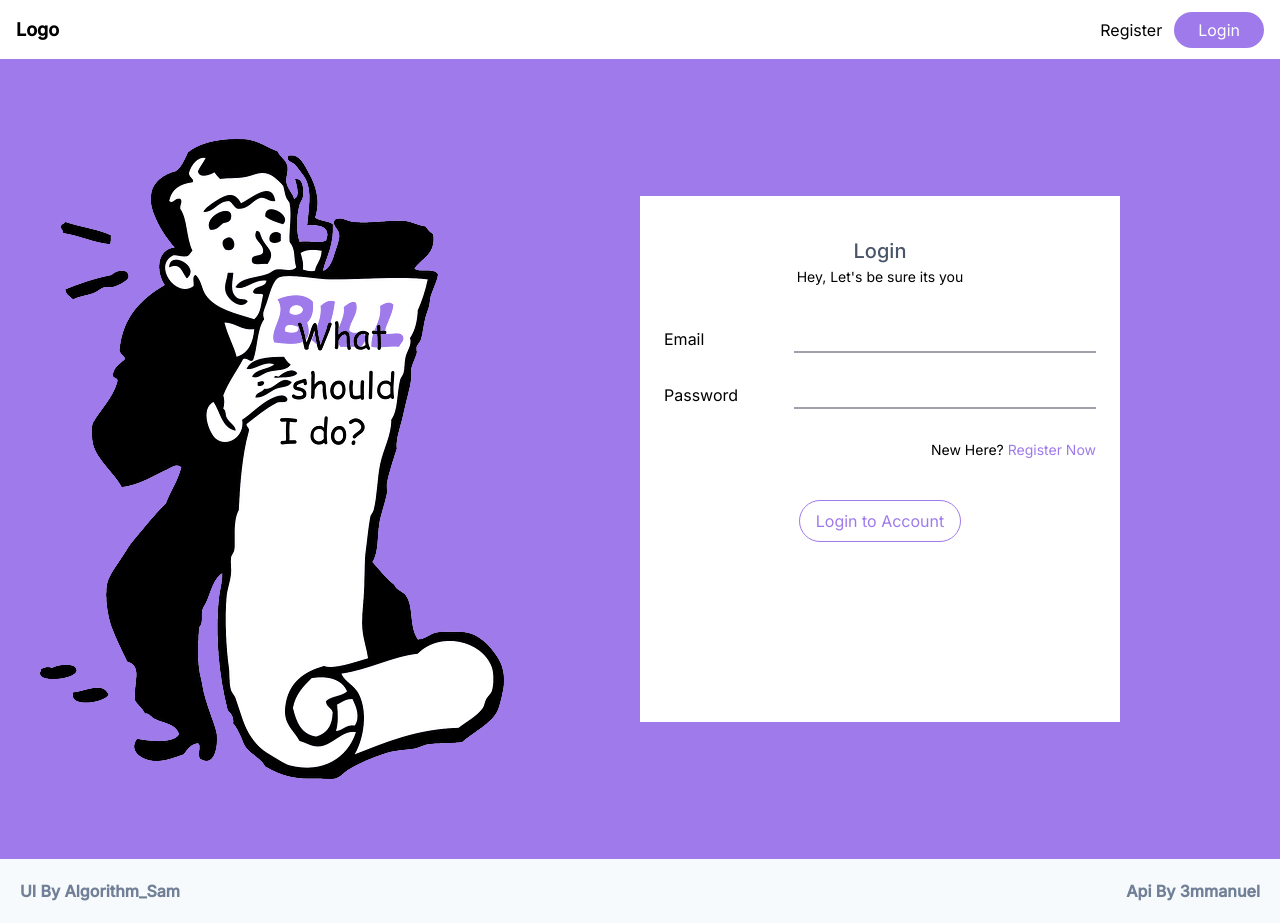
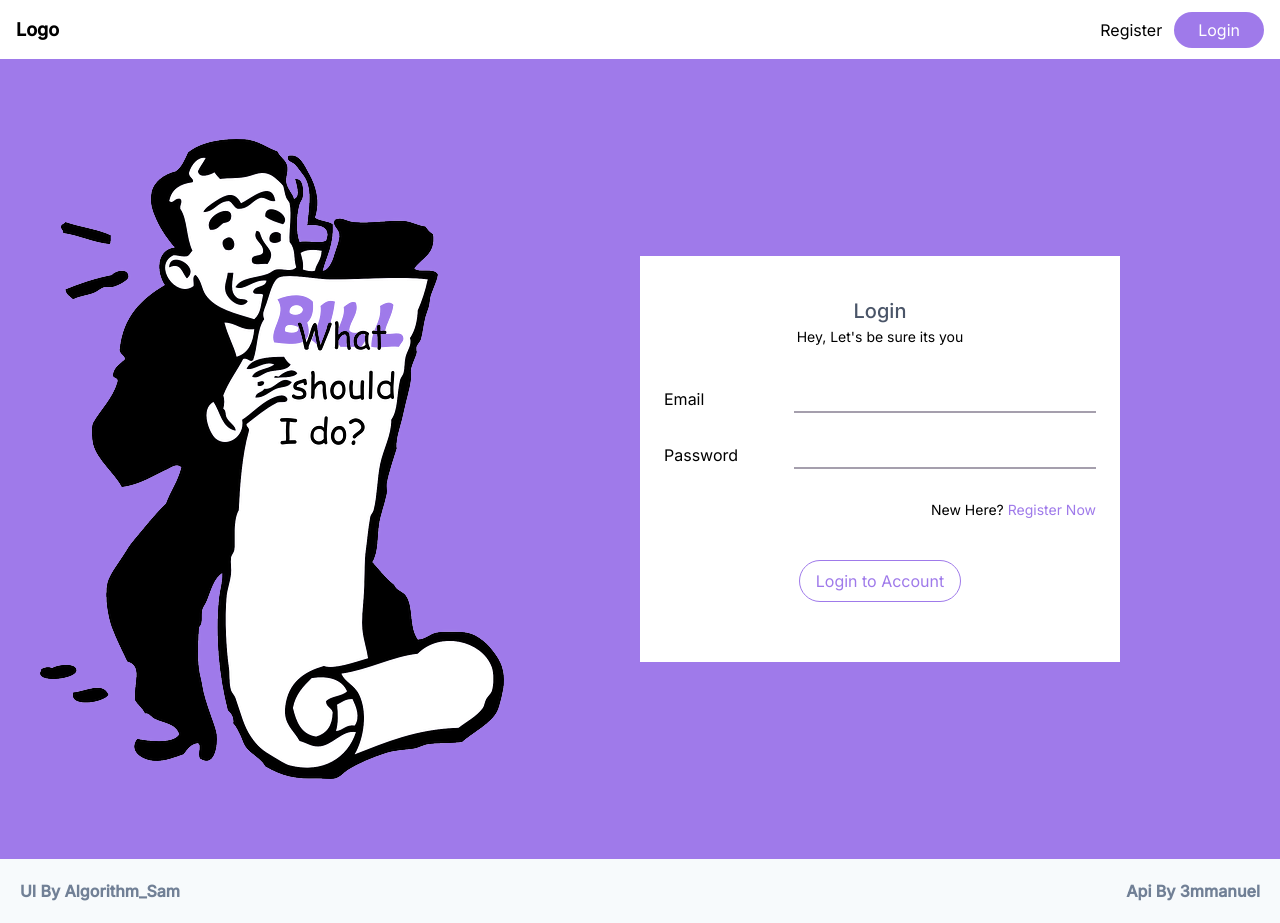
Before and after one commit to algorithm-sam/todo_app, a Vue app: page /login in a window 1280 px wide. Built offline with nearby package versions, Linux system fonts and the light colour scheme.

Commit message:
fixed excess space padding

```diff
--- a/src/views/Login.vue
+++ b/src/views/Login.vue
@@ -10,7 +10,7 @@
 
         <div class="w-screen lg:w-3/5 text-center lg:text-right">
           <div
-            class="bg-white lg:w-2/3 lg:mx-auto pt-4 pb-40 lg:px-6 px-2 text-left"
+            class="bg-white lg:w-2/3 lg:mx-auto pt-4 pb-10 lg:px-6 px-2 text-left"
           >
             <form>
               <div class=" pb-10 pt-6">
```
